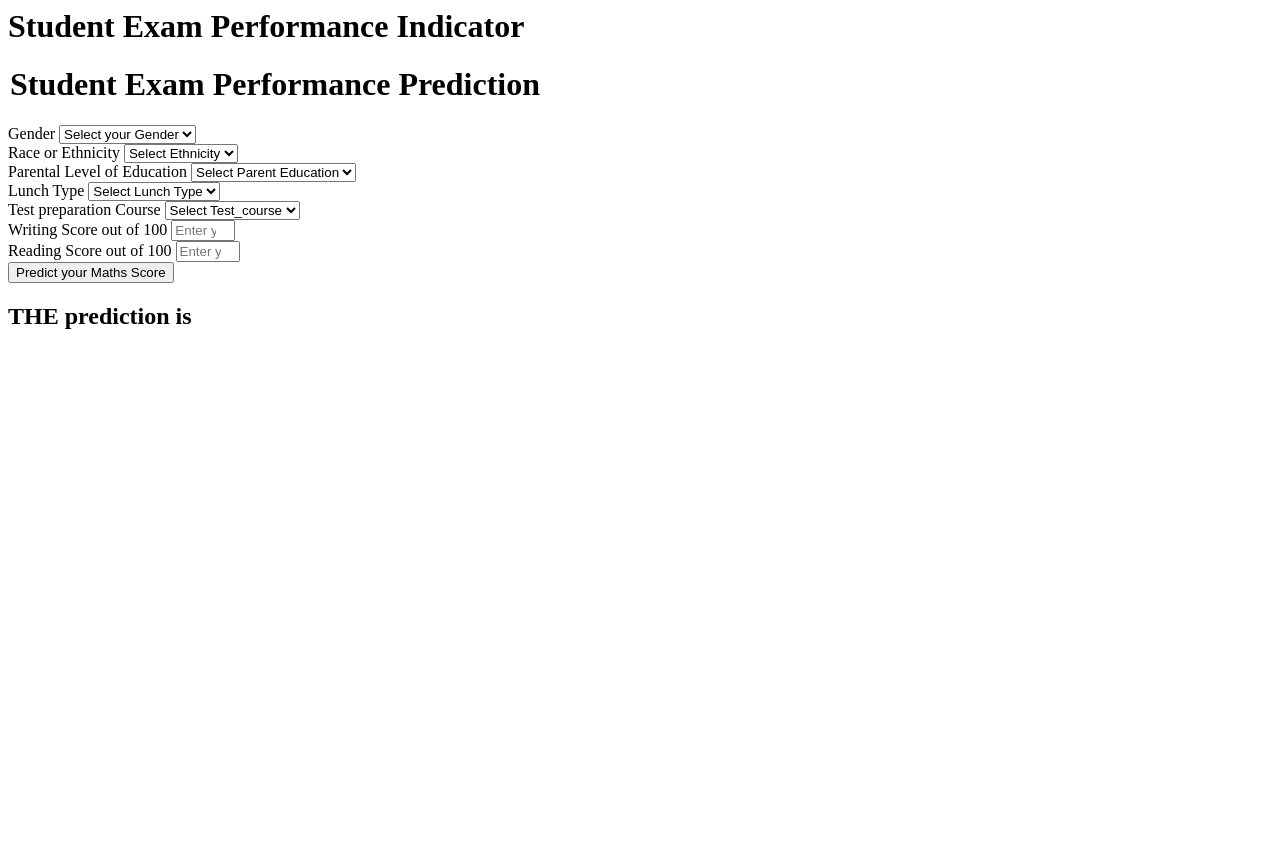
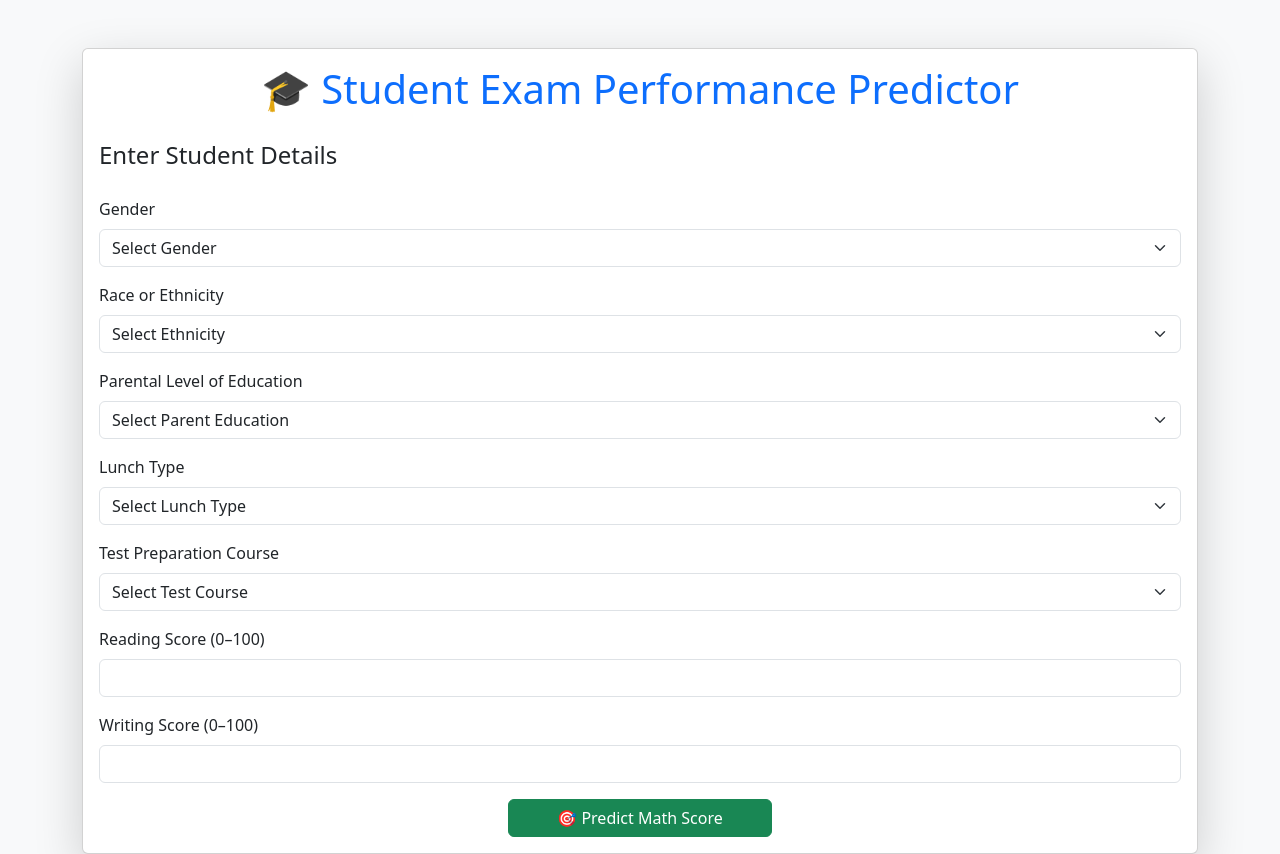
Before and after one commit to Kushagra3062/ML_Project, a Flask app: page /predictdata in a window 1280 px wide. Before the commit the page ends 329 px from the top, so only its background shows below. Run offline with Flask 3, Linux system fonts and the light colour scheme.

Commit message:
Modified UI Of Web App

```diff
--- a/templates/home.html
+++ b/templates/home.html
@@ -1,111 +1,95 @@
-<html>
-<body>
-    <div class="login">
-       <h1>Student Exam Performance Indicator</h1>
+<!DOCTYPE html>
+<html lang="en">
+<head>
+    <meta charset="UTF-8">
+    <title>Student Exam Performance</title>
+    <link href="https://cdn.jsdelivr.net/npm/bootstrap@5.3.0/dist/css/bootstrap.min.css" rel="stylesheet">
+</head>
+<body class="bg-light">
+    <div class="container mt-5">
+        <div class="card shadow-lg">
+            <div class="card-body">
+                <h1 class="text-center text-primary mb-4">🎓 Student Exam Performance Predictor</h1>
 
-       <form action="{{ url_for('predict_datapoint')}}" method="post">
-        <h1>
-            <legend>Student Exam Performance Prediction</legend>
-        </h1>
+                <form action="{{ url_for('predict_datapoint') }}" method="post">
+                    <fieldset>
+                        <legend class="mb-4">Enter Student Details</legend>
+
                         <div class="mb-3">
                             <label class="form-label">Gender</label>
-            <select class="form-control" name="gender" placeholder="Enter you Gender" required>
-                <option class="placeholder" selected disabled value="">Select your Gender</option>
-                <option value="male">
-                    Male
-                </option>
-                <option value="female">
-                    Female
-                </option>
+                            <select class="form-select" name="gender" required>
+                                <option selected disabled value="">Select Gender</option>
+                                <option value="male">Male</option>
+                                <option value="female">Female</option>
                             </select>
                         </div>
+
                         <div class="mb-3">
                             <label class="form-label">Race or Ethnicity</label>
-            <select class="form-control" name="ethnicity" placeholder="Enter you ethnicity" required>
-                <option class="placeholder" selected disabled value="">Select Ethnicity</option>
-                <option value="group A">
-                    Group A
-                </option>
-                <option value="group B">
-                    Group B
-                </option>
-                <option value="group C">
-                    Group C
-                </option>
-                <option value="group D">
-                    Group D
-                </option>
-                <option value="group E">
-                    Group E
-                </option>
+                            <select class="form-select" name="ethnicity" required>
+                                <option selected disabled value="">Select Ethnicity</option>
+                                <option value="group A">Group A</option>
+                                <option value="group B">Group B</option>
+                                <option value="group C">Group C</option>
+                                <option value="group D">Group D</option>
+                                <option value="group E">Group E</option>
                             </select>
                         </div>
+
                         <div class="mb-3">
                             <label class="form-label">Parental Level of Education</label>
-            <select class="form-control" name="parental_level_of_education"
-                placeholder="Enter you Parent Education" required>
-                <option class="placeholder" selected disabled value="">Select Parent Education</option>
-                <option value="associate's degree">
-                    associate's degree
-                </option>
-                <option value="bachelor's degree">
-                    bachelor's degree
-                </option>
-                <option value="high school">
-                    high school
-                </option>
-                <option value="master's degree">
-                    master's degree
-                </option>
-                <option value="some college">
-                    some college
-                </option>
-                <option value="some high school">
-                    some high school
-                </option>
+                            <select class="form-select" name="parental_level_of_education" required>
+                                <option selected disabled value="">Select Parent Education</option>
+                                <option value="associate's degree">Associate's Degree</option>
+                                <option value="bachelor's degree">Bachelor's Degree</option>
+                                <option value="high school">High School</option>
+                                <option value="master's degree">Master's Degree</option>
+                                <option value="some college">Some College</option>
+                                <option value="some high school">Some High School</option>
                             </select>
                         </div>
+
                         <div class="mb-3">
                             <label class="form-label">Lunch Type</label>
-            <select class="form-control" name="lunch" placeholder="Enter you Lunch" required>
-                <option class="placeholder" selected disabled value="">Select Lunch Type</option>
-                <option value="free/reduced">
-                    free/reduced
-                </option>
-                <option value="standard">
-                    standard
-                </option>
+                            <select class="form-select" name="lunch" required>
+                                <option selected disabled value="">Select Lunch Type</option>
+                                <option value="free/reduced">Free/Reduced</option>
+                                <option value="standard">Standard</option>
                             </select>
                         </div>
+
                         <div class="mb-3">
-            <label class="form-label">Test preparation Course</label>
-            <select class="form-control" name="test_preparation_course" placeholder="Enter you Course"
-                required>
-                <option class="placeholder" selected disabled value="">Select Test_course</option>
-                <option value="none">
-                    None
-                </option>
-                <option value="completed">
-                    Completed
-                </option>
+                            <label class="form-label">Test Preparation Course</label>
+                            <select class="form-select" name="test_preparation_course" required>
+                                <option selected disabled value="">Select Test Course</option>
+                                <option value="none">None</option>
+                                <option value="completed">Completed</option>
                             </select>
                         </div>
+
                         <div class="mb-3">
-            <label class="form-label">Writing Score out of 100</label>
-            <input class="form-control" type="number" name="reading_score"
-                placeholder="Enter your Reading score" min='0' max='100' />
+                            <label class="form-label">Reading Score (0–100)</label>
+                            <input class="form-control" type="number" name="reading_score" min="0" max="100" required>
                         </div>
+
                         <div class="mb-3">
-            <label class="form-label">Reading Score out of 100</label>
-            <input class="form-control" type="number" name="writing_score"
-                placeholder="Enter your Reading Score" min='0' max='100' />
+                            <label class="form-label">Writing Score (0–100)</label>
+                            <input class="form-control" type="number" name="writing_score" min="0" max="100" required>
                         </div>
-        <div class="mb-3">
-            <input class="btn btn-primary" type="submit" value="Predict your Maths Score" required />
+
+                        <div class="text-center">
+                            <button class="btn btn-success px-5" type="submit">🎯 Predict Math Score</button>
                         </div>
+                    </fieldset>
                 </form>
-    <h2>
-       THE  prediction is {{results}}
-    </h2>
-   <body>
+
+                {% if results %}
+                <div class="alert alert-info mt-4 text-center fs-5">
+                    📢 <strong>Predicted Math Score:</strong> {{ results }}
+                </div>
+                {% endif %}
+            </div>
+        </div>
+    </div>
+</body>
 </html>
```
Also changed, not shown: templates/index.html (+14 -1 lines). Lines whose indentation alone changed are shown as unchanged.
